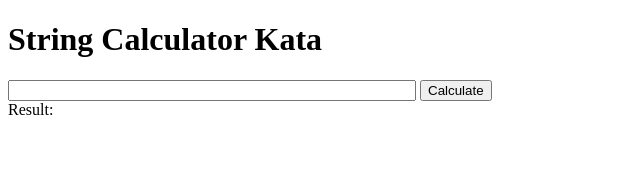
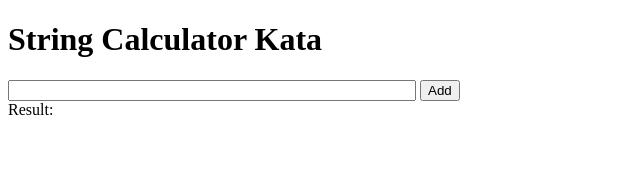
Before and after one commit to qmates-tech/string-calculator-kata, a React (Vite) app in the folder react/: page / in a window 1280 px wide. Shown: the top 170 px of the page, without its empty margins (0-640 px from the left). Built offline with nearby package versions, Linux system fonts and the light colour scheme.

Commit message:
rename the "Calculate" button lable and use `result` as data-test-id
- rename the "Calculate" button lable in "Add"
- assign a data-test-id to the span that show the result
  and use it to get/query the element from the screen in the tests

```diff
--- a/react/src/StringCalculatorComponent.tsx
+++ b/react/src/StringCalculatorComponent.tsx
@@ -24,12 +24,12 @@ export function StringCalculatorComponent(): React.JSX.Element {
           onChange={(e) => setInput(e.target.value)}
         />
         &nbsp;
-        <button onClick={onClick}>Calculate</button>
+        <button onClick={onClick}>Add</button>
       </div>
       <div>
         <label>Result:</label>
         &nbsp;
-        <span>{sum}</span>
+        <span data-testid="result">{sum}</span>
       </div>
     </div>
   )
```
Also changed, not shown: 1 other file (tests, documents, lock files or other folders).
